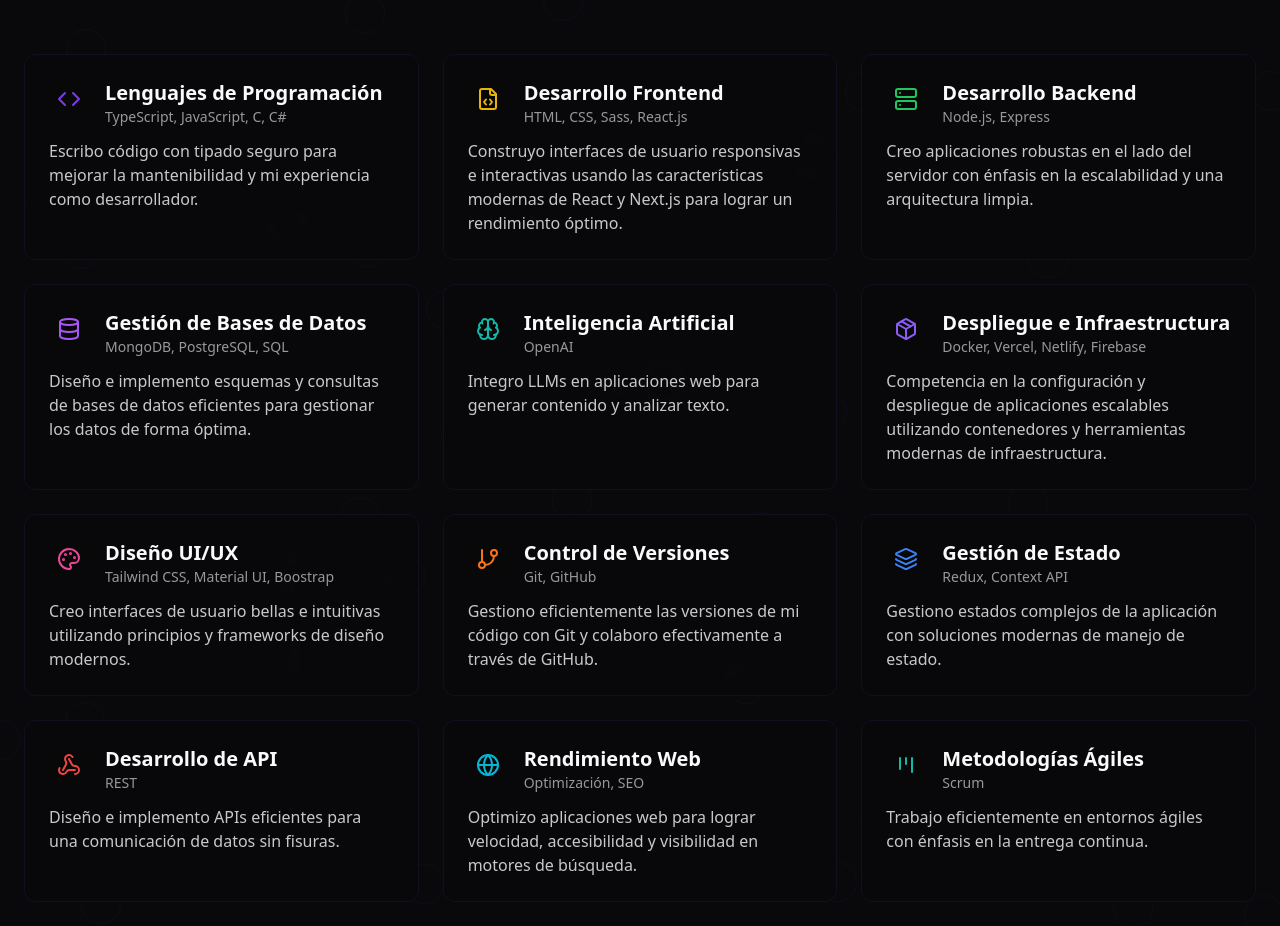
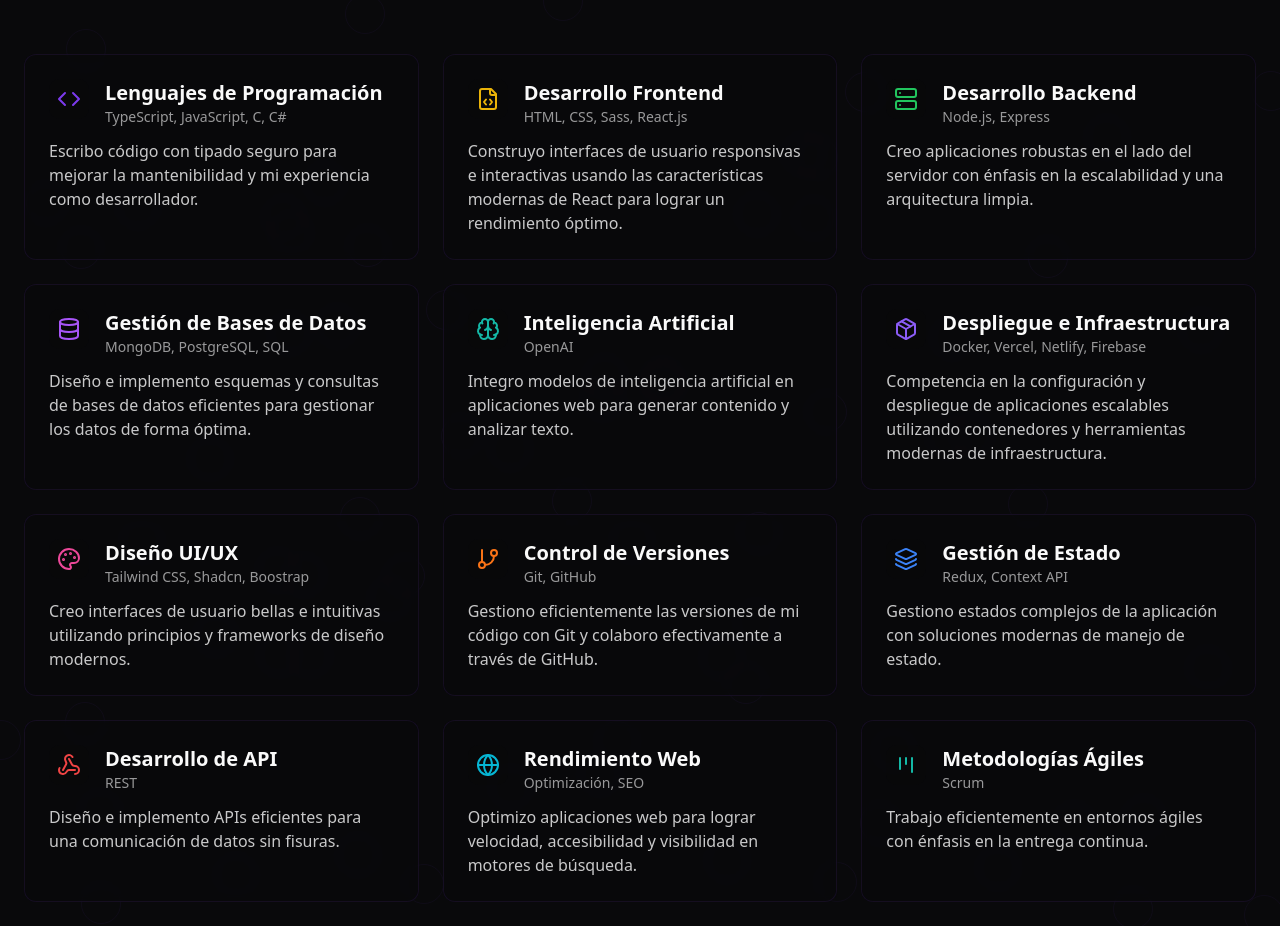
Before and after one commit to marianosagua/mi_portafolio, a React (Vite) app: page / in a window 1280 px wide. Shown: the part 3820-4746 px from the top of the page. Built offline with nearby package versions, Linux system fonts and the light colour scheme.

Commit message:
Actualización de descripciones y tecnologías en el componente Skills para mayor claridad y precisión.

```diff
--- a/src/components/Skills.tsx
+++ b/src/components/Skills.tsx
@@ -32,7 +32,7 @@ export const Skills = () => {
       icon: <FileCode className="h-6 w-6 text-yellow-500" />,
       technologies: "HTML, CSS, Sass, React.js",
       description:
-        "Construyo interfaces de usuario responsivas e interactivas usando las características modernas de React y Next.js para lograr un rendimiento óptimo.",
+        "Construyo interfaces de usuario responsivas e interactivas usando las características modernas de React para lograr un rendimiento óptimo.",
     },
     {
       title: "Desarrollo Backend",
@@ -53,7 +53,7 @@ export const Skills = () => {
       icon: <Brain className="h-6 w-6 text-teal-500" />,
       technologies: "OpenAI",
       description:
-        "Integro LLMs en aplicaciones web para generar contenido y analizar texto.",
+        "Integro modelos de inteligencia artificial en aplicaciones web para generar contenido y analizar texto.",
     },
     {
       title: "Despliegue e Infraestructura",
@@ -65,7 +65,7 @@ export const Skills = () => {
     {
       title: "Diseño UI/UX",
       icon: <Palette className="h-6 w-6 text-pink-500" />,
-      technologies: "Tailwind CSS, Material UI, Boostrap",
+      technologies: "Tailwind CSS, Shadcn, Boostrap",
       description:
         "Creo interfaces de usuario bellas e intuitivas utilizando principios y frameworks de diseño modernos.",
     },
```
